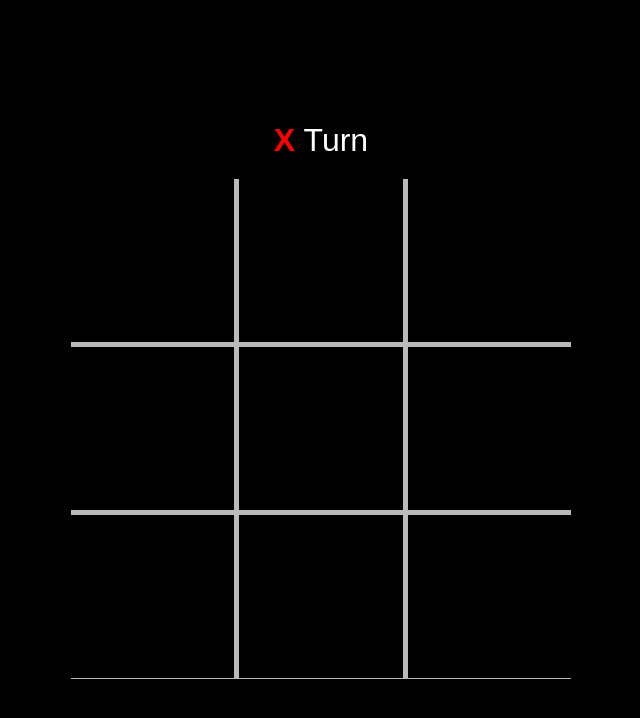
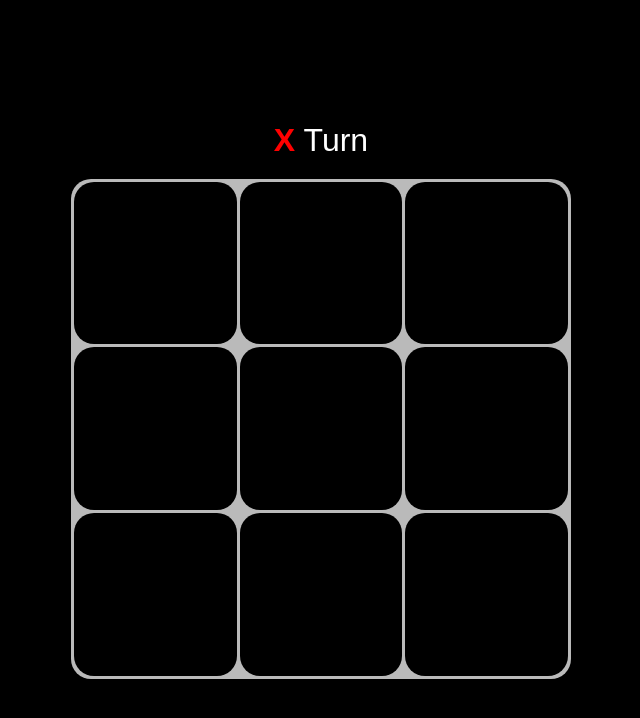
Before and after one commit to renans2/tic-tac-toe, a React (Vite) app: page / in a window 1280 px wide. Shown: the top 718 px of the page, without its empty margins (319-959 px from the left). Built offline with nearby package versions, Linux system fonts and the light colour scheme.

Commit message:
Board and Square styles

```diff
--- a/src/components/Board/styles.ts
+++ b/src/components/Board/styles.ts
@@ -7,7 +7,10 @@ export const S_Board = styled.div`
   display: grid;
   grid-template-columns: repeat(3, 1fr);
   grid-template-rows: repeat(3, 1fr);
-  gap: 5px;
-
+  padding: 3px;
+  gap: 3px;
+  overflow: hidden;
+  position: relative;
   background-color: #bababa;
+  border-radius: 20px;
 `;
--- a/src/components/Square/styles.ts
+++ b/src/components/Square/styles.ts
@@ -5,6 +5,7 @@ export const S_Square = styled.button`
   position: relative;
   background-color: black;
   border: none;
+  border-radius: 20px;
   font-size: 3rem;
   cursor: pointer;
 
```
